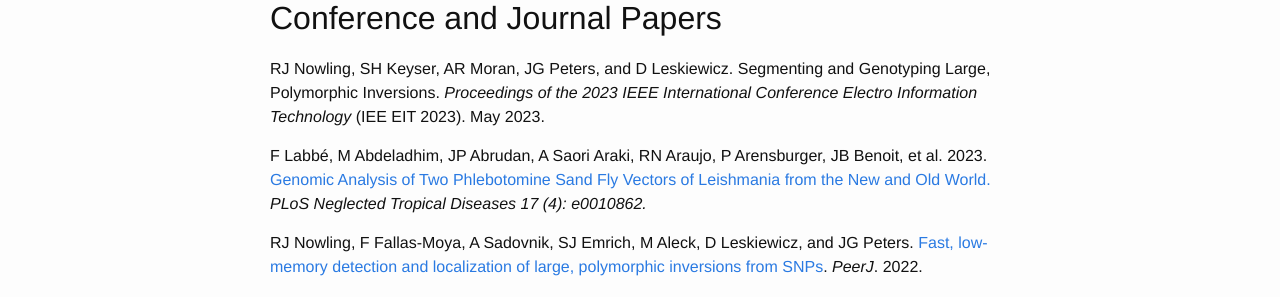
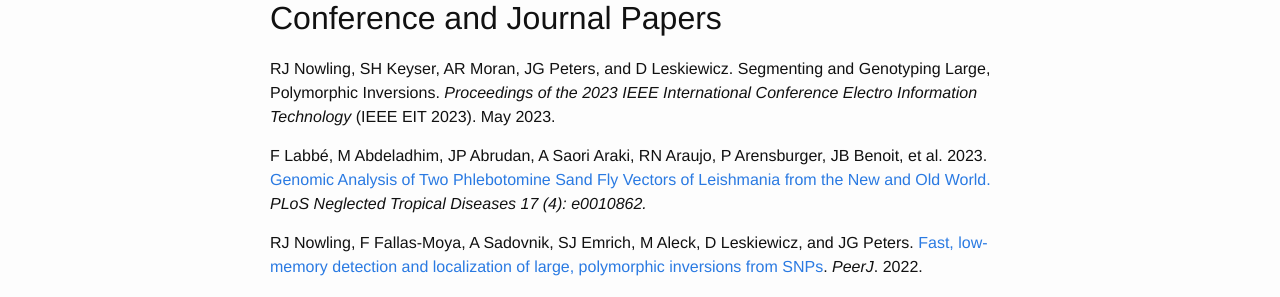
Before and after one commit to nowling-lab/nowling-lab.github.io, a Jekyll site: the page built from publications.md, in a window 1280 px wide and 900 px high. Shown: the part 233-530 px from the top of the window. Built offline with Jekyll 4.4.1, drawn with Linux system fonts in a browser that asks for light colours.

Commit message:
Add missing E

```diff
--- a/publications.md
+++ b/publications.md
@@ -8,7 +8,7 @@ This page contains a list of selected publications.  For a full list, please see
 
 ## Conference and Journal Papers
 
-RJ Nowling, SH Keyser, AR Moran, JG Peters, and D Leskiewicz. Segmenting and Genotyping Large, Polymorphic Inversions. *Proceedings of the 2023 IEEE International Conference Electro Information Technology* (IEE EIT 2023). May 2023.
+RJ Nowling, SH Keyser, AR Moran, JG Peters, and D Leskiewicz. Segmenting and Genotyping Large, Polymorphic Inversions. *Proceedings of the 2023 IEEE International Conference Electro Information Technology* (IEEE EIT 2023). May 2023.
 
 F Labbé, M Abdeladhim, JP Abrudan, A Saori Araki, RN Araujo, P Arensburger, JB Benoit, et al. 2023. [Genomic Analysis of Two Phlebotomine Sand Fly Vectors of Leishmania from the New and Old World.](https://doi.org/10.1371/journal.pntd.0010862.) *PLoS Neglected Tropical Diseases 17 (4): e0010862.*
 
```
Also changed, not shown: research.md (+1 -1 lines).
